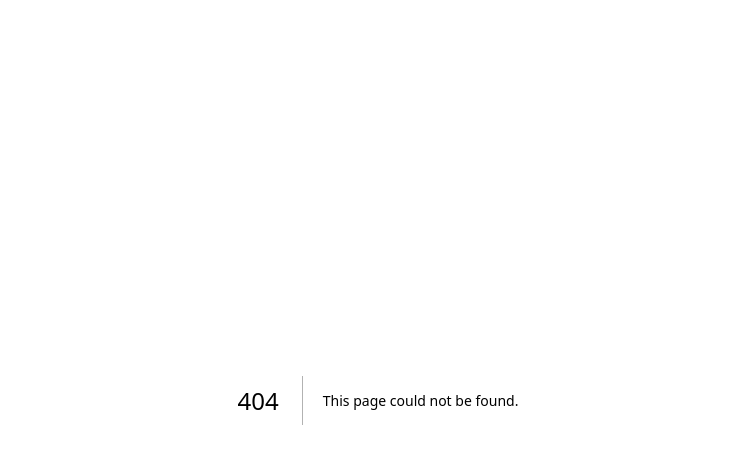
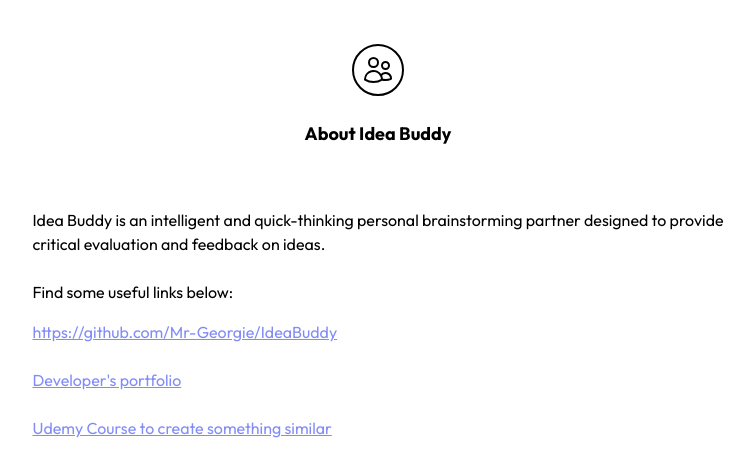
Before and after one commit to Mr-Georgie/IdeaBuddy, a Next.js app: page /about in a window 1280 px wide. Before the commit this address had no page. Shown: the top 476 px of the page, without its empty margins (262-1016 px from the left). Built offline with nearby package versions, Linux system fonts and the light colour scheme.

Commit message:
made major modifications on get chats

```diff
--- a/components/ChatSidebar/ChatSidebar.js
+++ b/components/ChatSidebar/ChatSidebar.js
@@ -318,7 +318,11 @@ export const ChatSidebar = ({ chatId }) => {
                         </div>
                     )}
                     {!fetchingResponse ? (
-                        <Link href="/" className="btn-chat" title="about">
+                        <Link
+                            href="http://localhost:3000/about"
+                            className="btn-chat"
+                            title="about"
+                        >
                             <svg
                                 xmlns="http://www.w3.org/2000/svg"
                                 fill="none"
--- a/components/SmallSidebar/SmallSidebar.js
+++ b/components/SmallSidebar/SmallSidebar.js
@@ -313,7 +313,11 @@ export const SmallSidebar = ({ chatId }) => {
                         </div>
                     )}
                     {!fetchingResponse ? (
-                        <Link href="/" className="btn-chat" title="about">
+                        <Link
+                            href="http://localhost:3000/about"
+                            className="btn-chat"
+                            title="about"
+                        >
                             <svg
                                 xmlns="http://www.w3.org/2000/svg"
                                 fill="none"
--- a/middleware.js
+++ b/middleware.js
@@ -3,5 +3,5 @@ import { withMiddlewareAuthRequired } from "@auth0/nextjs-auth0/edge";
 export default withMiddlewareAuthRequired();
 
 export const config = {
-    matcher: ["/api/chat/:path*", "/chat/:path*"],
+    matcher: ["/api/chat/:path*", "/chat/:path*", "/about"],
 };
--- /dev/null
+++ b/pages/about.js
@@ -0,0 +1,69 @@
+import Head from "next/head";
+import Link from "next/link";
+
+export default function About() {
+    return (
+        <>
+            <Head>
+                <title>About Idea Buddy</title>
+            </Head>
+            <div className="min-h-screen w-full">
+                <div className="flex items-center justify-center">
+                    <div className="flex flex-col gap-4 px-3 sm:px-0">
+                        <div className="my-8 flex flex-col items-center">
+                            <div className="m-3 rounded-full border-2 border-black p-2">
+                                <svg
+                                    xmlns="http://www.w3.org/2000/svg"
+                                    fill="none"
+                                    viewBox="0 0 24 24"
+                                    strokeWidth={1.5}
+                                    stroke="currentColor"
+                                    className=" h-8 w-8"
+                                >
+                                    <path
+                                        strokeLinecap="round"
+                                        strokeLinejoin="round"
+                                        d="M15 19.128a9.38 9.38 0 0 0 2.625.372 9.337 9.337 0 0 0 4.121-.952 4.125 4.125 0 0 0-7.533-2.493M15 19.128v-.003c0-1.113-.285-2.16-.786-3.07M15 19.128v.106A12.318 12.318 0 0 1 8.624 21c-2.331 0-4.512-.645-6.374-1.766l-.001-.109a6.375 6.375 0 0 1 11.964-3.07M12 6.375a3.375 3.375 0 1 1-6.75 0 3.375 3.375 0 0 1 6.75 0Zm8.25 2.25a2.625 2.625 0 1 1-5.25 0 2.625 2.625 0 0 1 5.25 0Z"
+                                    />
+                                </svg>
+                            </div>
+                            <h1 className="py-3 font-bold sm:text-lg">
+                                About Idea Buddy
+                            </h1>
+                        </div>
+                        <div className="">
+                            Idea Buddy is an intelligent and quick-thinking
+                            personal brainstorming partner designed to provide
+                            {""}
+                            <br />
+                            critical evaluation and feedback on ideas.
+                            <br />
+                            <br />
+                            Find some useful links below:
+                        </div>
+                        <div className="flex w-full flex-col gap-5 sm:gap-6">
+                            <Link
+                                href="https://github.com/Mr-Georgie/IdeaBuddy"
+                                className=" text-indigo-400 underline"
+                            >
+                                https://github.com/Mr-Georgie/IdeaBuddy
+                            </Link>
+                            <Link
+                                href="https://georgeisiguzo.netlify.app/"
+                                className=" text-indigo-400 underline"
+                            >
+                                Developer's portfolio
+                            </Link>
+                            <Link
+                                href="https://www.udemy.com/course/nextjs-chatgpt/"
+                                className=" text-indigo-400 underline"
+                            >
+                                Udemy Course to create something similar
+                            </Link>
+                        </div>
+                    </div>
+                </div>
+            </div>
+        </>
+    );
+}
--- /dev/null
+++ b/pages/api/chat/getChat.js
@@ -0,0 +1,37 @@
+import clientPromise from "@/lib/mongodb";
+import { getSession } from "@auth0/nextjs-auth0";
+import { ObjectId } from "mongodb";
+import { v4 as uuid } from "uuid";
+
+export default async function handler(req, res) {
+    try {
+        const { user } = await getSession(req, res);
+        const client = await clientPromise;
+        const db = client.db("Ideadb");
+
+        const { chatId } = req.body;
+
+        const chat = await db.collection("chats").findOne({
+            userId: user.sub,
+            _id: new ObjectId(chatId),
+        });
+
+        if (!chat) {
+            res.status(404).json({ message: "Chat not found" });
+            return;
+        }
+
+        const messages = chat.messages || [];
+        const messagesWithId = messages.map((message) => ({
+            ...message,
+            _id: uuid(),
+        }));
+
+        res.status(200).json({ messages: messagesWithId });
+    } catch (error) {
+        res.status(500).json({
+            message: "An error occurred when getting chat",
+            error: error,
+        });
+    }
+}
--- a/pages/api/hello.js
+++ /dev/null
@@ -1,5 +0,0 @@
-// Next.js API route support: https://nextjs.org/docs/api-routes/introduction
-
-export default function handler(req, res) {
-  res.status(200).json({ name: 'John Doe' })
-}
--- a/pages/chat/[[...chatId]].js
+++ b/pages/chat/[[...chatId]].js
@@ -1,17 +1,14 @@
 import { useAppContext } from "@/AppContext";
 import { Navbar } from "@/components/Navbar/Navbar";
 import { SmallSidebar } from "@/components/SmallSidebar/SmallSidebar";
-import clientPromise from "@/lib/mongodb";
-import { getSession } from "@auth0/nextjs-auth0";
 import { ChatSidebar } from "components/ChatSidebar/ChatSidebar";
 import { Message } from "components/Message/Message";
-import { ObjectId } from "mongodb";
 import Head from "next/head";
 import { useRouter } from "next/router";
 import { useEffect, useRef, useState } from "react";
 import { v4 as uuid } from "uuid";
 
-export default function ChatPage({ chatId, messages }) {
+export default function ChatPage({ chatId }) {
     const {
         fetchingResponse,
         setFetchingResponse,
@@ -20,6 +17,8 @@ export default function ChatPage({ chatId, messages }) {
     } = useAppContext();
 
     const inputRef = useRef(null);
+
+    const [messages, setMessages] = useState([]);
 
     const [messageText, setMessageText] = useState("");
     const [newChatId, setNewChatId] = useState(null);
@@ -35,9 +34,36 @@ export default function ChatPage({ chatId, messages }) {
         setNewChatMessages([]);
         setIsSidebarOpen(false);
         setNewChatId(null);
-        if (!chatId) {
+
+        const fetchMessages = async () => {
+            if (chatId) {
+                const response = await fetch(`/api/chat/getChat`, {
+                    headers: {
+                        "content-type": "application/json",
+                    },
+                    method: "POST",
+                    body: JSON.stringify({
+                        chatId,
+                    }),
+                });
+
+                if (response.ok) {
+                    const data = await response.json();
+                    setMessages(data.messages || []);
+                } else {
+                    console.log(
+                        "Failed to fetch chat messages. Error:",
+                        response.error,
+                        await response.json().then((resp) => resp.message)
+                    );
+                }
+            } else {
+                setMessages([]);
                 setRemovePlaceholder(false);
             }
+        };
+
+        fetchMessages();
     }, [chatId]);
 
     // if we've created a new chat
@@ -88,19 +114,19 @@ export default function ChatPage({ chatId, messages }) {
                     }
                 } else {
                     console.log("Failed to add message to chat");
-                    // console.log("chatId: ", chatId);
-                    // console.log("fetchResponse: ", fetchingResponse);
                 }
             } catch (error) {
                 console.error("An error occurred:", error);
             }
         };
 
-        if (newChatId) {
-            addMessageToChat(newChatId);
-        } else {
         addMessageToChat(chatId);
-        }
+
+        // if (newChatId) {
+        //     addMessageToChat(newChatId);
+        // } else {
+        //     addMessageToChat(chatId);
+        // }
     }, [fetchingResponse, openAIResponse, newChatId, chatId]);
 
     // update UI with corresponding messages from Open AI
@@ -348,43 +374,13 @@ export const getServerSideProps = async (ctx) => {
         return {
             props: {
                 chatId: null,
-                title: "",
-                messages: [],
             },
         };
     }
 
-    const { user } = await getSession(ctx.req, ctx.res);
-    const client = await clientPromise;
-    const db = client.db("Ideadb");
-
-    try {
-        const chat = await db.collection("chats").findOne({
-            userId: user.sub,
-            _id: new ObjectId(chatId),
-        });
-
-        if (!chat) {
-            throw new Error("Chat not found");
-        }
-
-        const messages = chat.messages || [];
-        const messagesWithId = messages.map((message) => ({
-            ...message,
-            _id: uuid(),
-        }));
-
     return {
         props: {
             chatId,
-                title: chat.title || "",
-                messages: messagesWithId,
         },
     };
-    } catch (error) {
-        console.error("Error fetching chat:", error);
-        return {
-            notFound: true,
 };
-    }
-};
```
Lines whose indentation alone changed are shown as unchanged.
